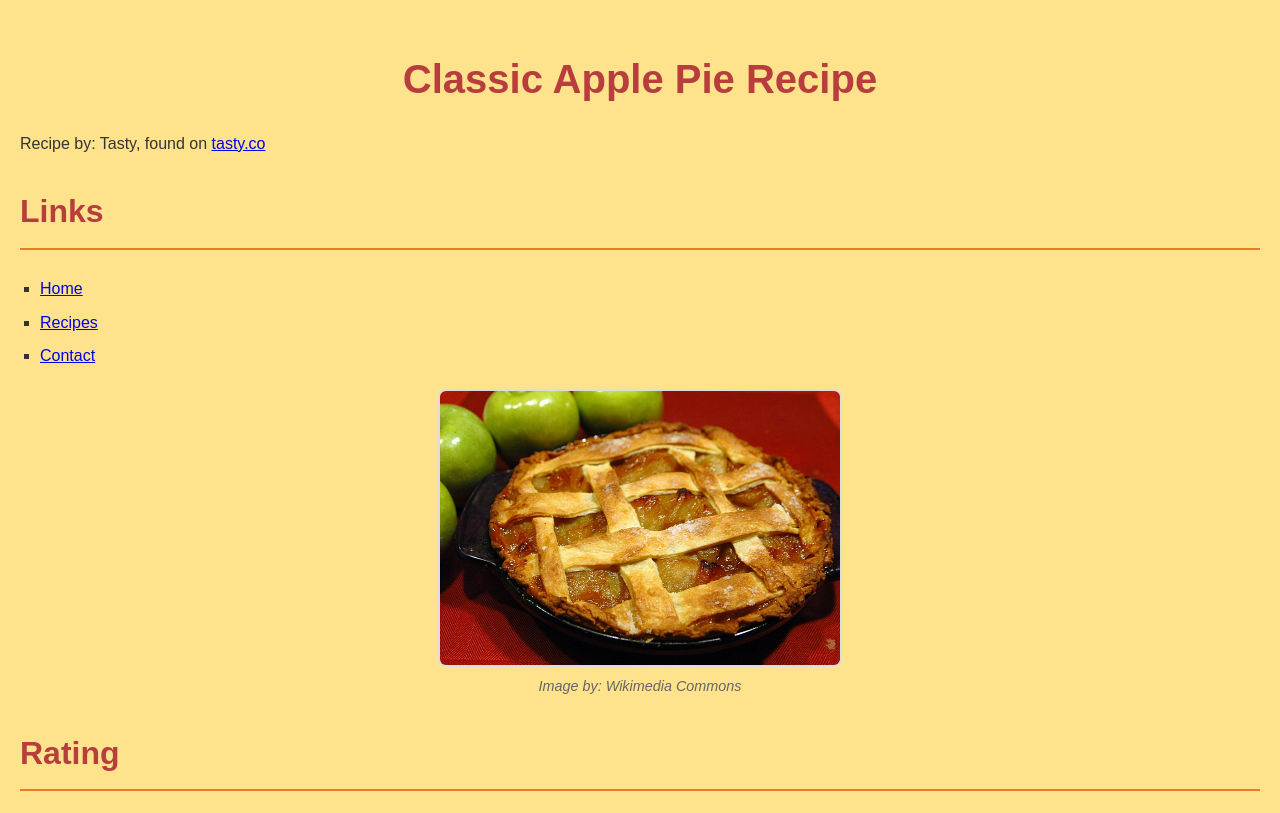
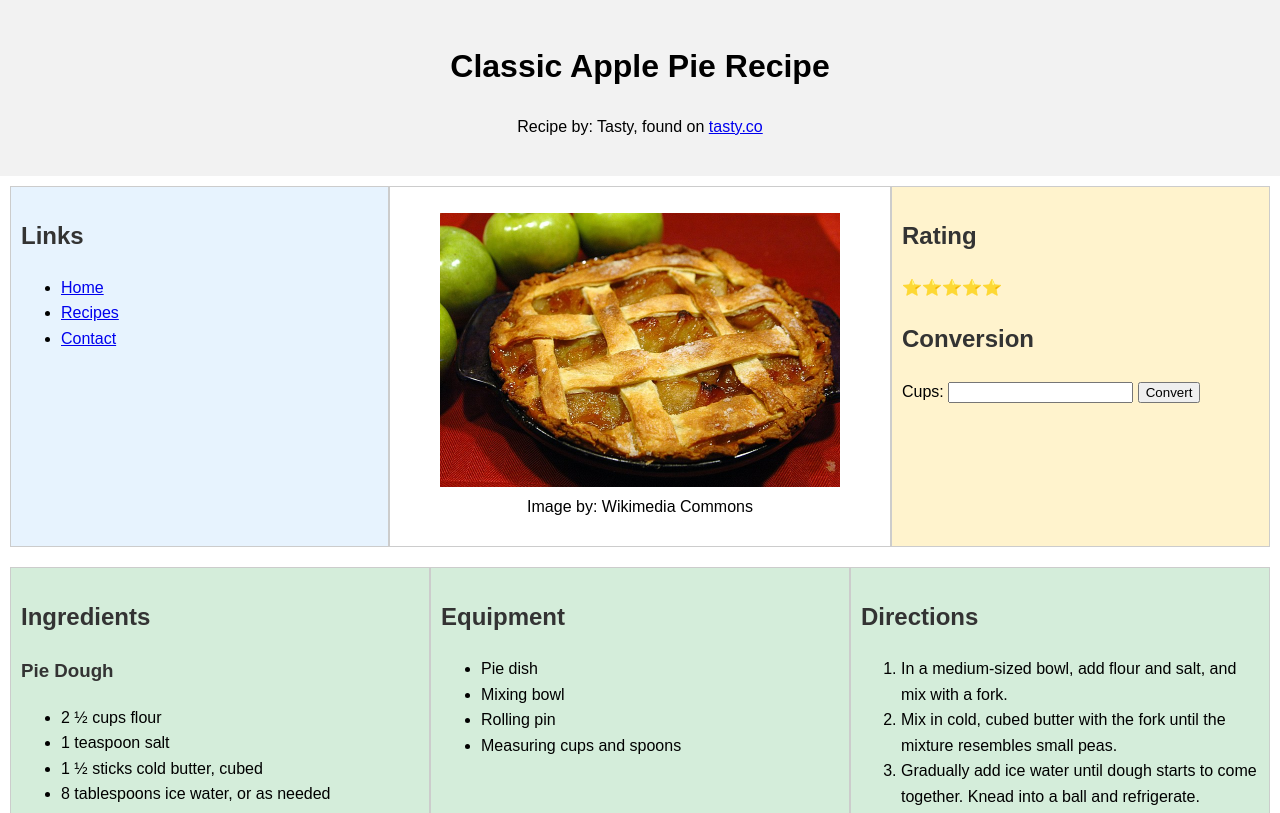
Before and after one commit to ArishaG/CA5-LayoutCSS, a plain HTML site: page index.html in a window 1280 px wide. Shown: the top 813 px of the page. Drawn offline with Linux system fonts and the light colour scheme.

Commit message:
Update style.css

```diff
--- a/style.css
+++ b/style.css
@@ -1,126 +1,58 @@
-/* General body styling */
+* {
+  box-sizing: border-box; /* Use the border-box model for all elements */
+}
+
 body {
   font-family: Arial, sans-serif;
   line-height: 1.6;
   margin: 0;
-  padding: 20px;
-  background-color: #FFE28C;
-  color: #333;
+  padding: 0;
 }
 
-/* Page title */
-h1 {
-  font-size: 2.5em;
-  text-align: center;
-  margin-bottom: 20px;
-  color: #b83e3e;
+.container {
+  width: 100%;
 }
 
-/* Section titles */
-h2 {
-  font-size: 2em;
-  margin-top: 30px;
-  color: #b83e3e;
-  border-bottom: 2px solid #e67e22;
-  padding-bottom: 10px;
+.header {
+  background-color: #f2f2f2;
+  text-align: center;
+  padding: 20px;
 }
 
-h3 {
-  font-size: 1.5em;
-  margin-top: 20px;
-  color: #b83e3e;
+.row {
+  display: flex; /* Use flexbox for layout */
+  justify-content: space-between; /* Space between columns */
+  padding: 10px;
 }
 
-/* Image and caption styling */
-figure {
-  display: block;
-  text-align: center;
-  margin: 20px 0;
+.column {
+  flex: 1; /* Each column takes equal space */
+  padding: 10px;
+  border: 1px solid #ccc; /* Visible borders for development */
 }
 
-figure img {
-  max-width: 100%;
-  height: auto;
-  border-radius: 8px;
-  border: 2px solid #ddd;
+.links {
+  background-color: #e7f3fe;
 }
 
-figcaption {
-  font-style: italic;
-  color: #666;
-  font-size: 0.9em;
+.image-content {
+  text-align: center; /* Center the image */
 }
 
-/* List styling */
-ul {
-  list-style-type: square;
-  padding-left: 20px;
+.rating-conversion {
+  background-color: #fff3cd;
 }
 
-ul li {
-  margin: 8px 0;
+.ingredients, .equipment, .directions {
+  background-color: #d4edda;
 }
 
-/* Ordered list for directions */
-ol {
-  padding-left: 20px;
+.footer {
+  background-color: #f2f2f2;
+  text-align: center;
+  padding: 10px;
 }
 
-ol li {
-  margin: 10px 0;
+h2, h3 {
+  color: #333; /* Change the heading color */
 }
-
-/* Forms and input fields */
-form {
-  margin-top: 20px;
-  padding: 15px;
-  background-color: #fefefe;
-  border: 2px solid #e67e22;
-  border-radius: 10px;
-  max-width: 400px;
-  margin-left: auto;
-  margin-right: auto;
-}
-
-label {
-  font-weight: bold;
-  margin-right: 10px;
-}
-
-input[type="number"], input[type="radio"], input[type="submit"] {
-  margin: 5px 0;
-}
-
-input[type="number"] {
-  width: 80px;
-  padding: 5px;
-  border: 1px solid #ccc;
-  border-radius: 4px;
-}
-
-input[type="submit"] {
-  background-color: #b83e3e;
-  color: white;
-  border: none;
-  border-radius: 5px;
-  padding: 10px 20px;
-  font-size: 1em;
-  cursor: pointer;
-}
-
-input[type="submit"]:hover {
-  background-color: #a03535;
-}
-
-/* Fieldset and legend */
-fieldset {
-  border: 2px solid #e67e22;
-  padding: 10px;
-  border-radius: 8px;
-}
-
-legend {
-  font-weight: bold;
-  color: #b83e3e;
-  font-size: 1.2em;
-}
```
